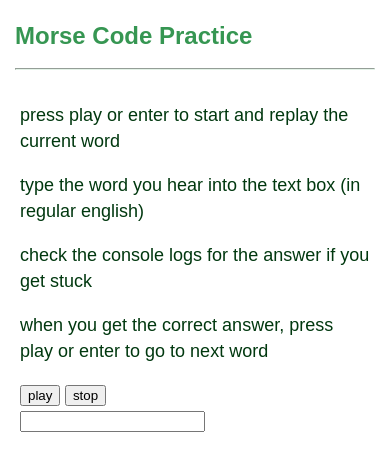
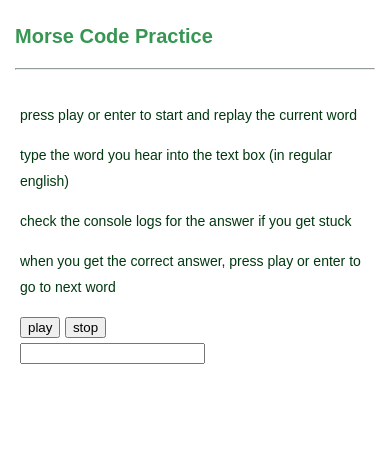
Before and after one commit to jingqiyang/morse, a website with bundled scripts: page index.html in a window 390 px wide. Built offline with nearby package versions, Linux system fonts and the light colour scheme; a web font is replaced by a local one.

Commit message:
decreased font size on mobile

```diff
--- a/src/style.css
+++ b/src/style.css
@@ -41,17 +41,17 @@ hr {
 }
 
 h1 {
-    font-size: 24px;
+    font-size: 20px;
 }
 
 h3 {
-    font-size: 20px;
+    font-size: 18px;
     margin-bottom: 0px;
     padding-bottom: 0px;
 }
 
 p, li {
-    font-size: 18px;
+    font-size: 14px;
 }
 
 a {
@@ -107,6 +107,18 @@ p.clear {
         margin-right: -5px;
     }
 
+    h1 {
+        font-size: 20px;
+    }
+
+    h3 {
+        font-size: 18px;
+    }
+
+    p, li {
+        font-size: 14px;
+    }
+
     /*#nav {
         float: none;
         justify-content: center;
```
